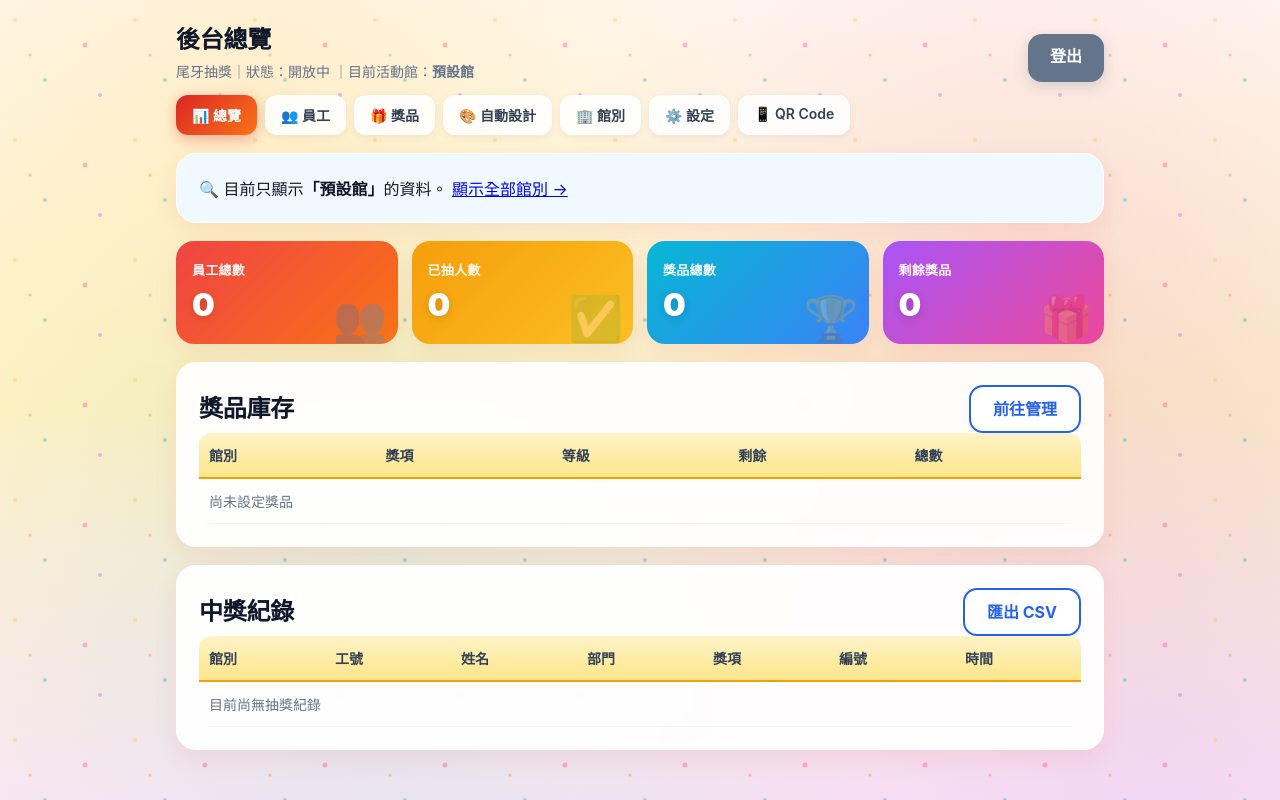
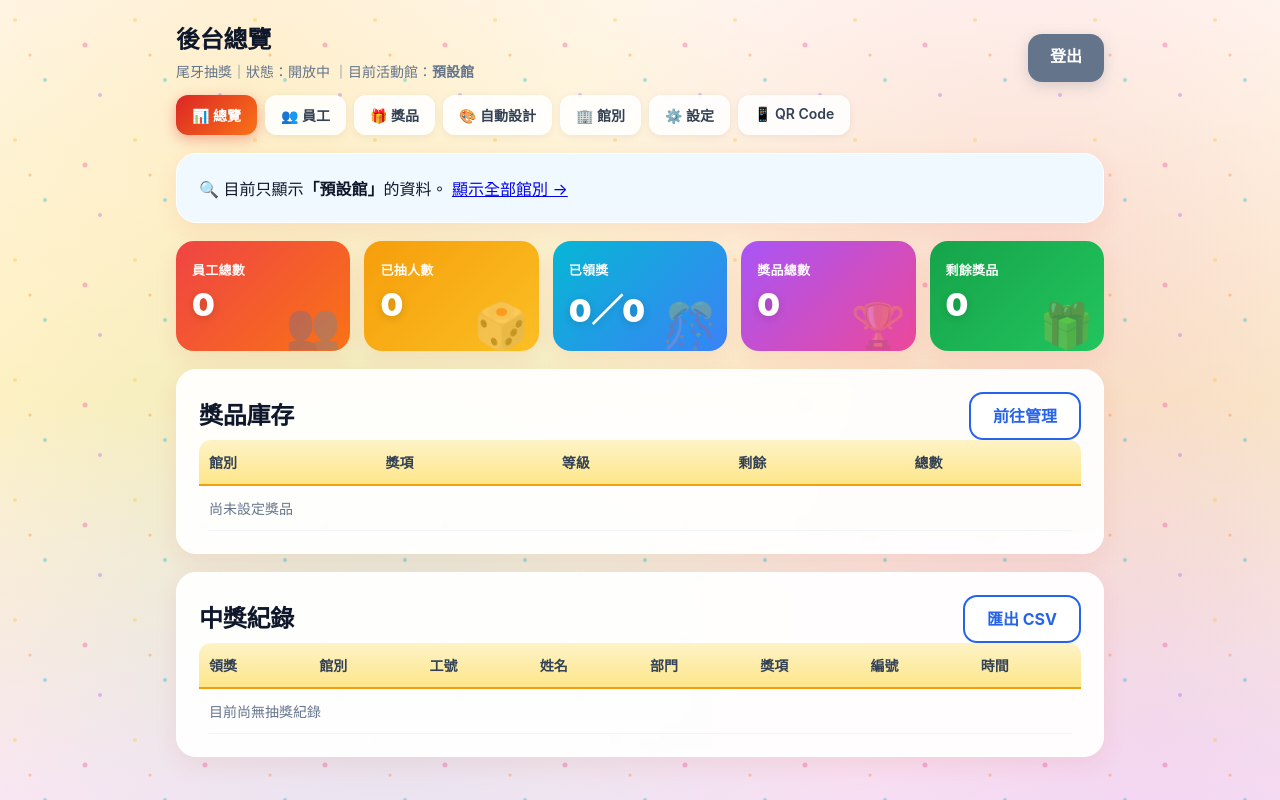
Before and after one commit to hotelb6-ai/lottery_v2, a Flask app: page /admin/ in a window 1280 px wide. Run offline with Flask 3, Linux system fonts and the light colour scheme; the visitor is signed in with stand-in values (Sample User, id 1); data comes from the database, SQL or seed files in the repository; data that the repository does not hold is empty; some libraries are stand-ins or nearby versions.

Commit message:
加中獎領獎勾選 + 已領獎統計 + CSV 匯出

```diff
--- a/app.py
+++ b/app.py
@@ -195,6 +195,8 @@ CREATE TABLE IF NOT EXISTS draws (
     prize_unit_id INTEGER NOT NULL UNIQUE,
     drawn_at TEXT NOT NULL,
     request_id TEXT NOT NULL UNIQUE,
+    claimed INTEGER NOT NULL DEFAULT 0,
+    claimed_at TEXT,
     FOREIGN KEY(employee_id) REFERENCES employees(id),
     FOREIGN KEY(prize_unit_id) REFERENCES prize_units(id)
 );
@@ -256,7 +258,9 @@ CREATE TABLE IF NOT EXISTS draws (
     employee_id INTEGER NOT NULL UNIQUE REFERENCES employees(id),
     prize_unit_id INTEGER NOT NULL UNIQUE REFERENCES prize_units(id),
     drawn_at TEXT NOT NULL,
-    request_id TEXT NOT NULL UNIQUE
+    request_id TEXT NOT NULL UNIQUE,
+    claimed INTEGER NOT NULL DEFAULT 0,
+    claimed_at TEXT
 );
 
 CREATE TABLE IF NOT EXISTS admins (
@@ -299,6 +303,11 @@ def init_db():
             cur.execute(
                 f'ALTER TABLE {table} ADD COLUMN branch_id INTEGER REFERENCES branches(id)'
             )
+    # 遷移：draws 加 claimed / claimed_at
+    if not _has_column(cur, 'draws', 'claimed'):
+        cur.execute('ALTER TABLE draws ADD COLUMN claimed INTEGER NOT NULL DEFAULT 0')
+    if not _has_column(cur, 'draws', 'claimed_at'):
+        cur.execute('ALTER TABLE draws ADD COLUMN claimed_at TEXT')
 
     # 第一次啟動：建管理員
     cur.execute(_translate('SELECT COUNT(*) AS c FROM admins'))
@@ -760,6 +769,12 @@ def admin_dashboard():
                 'JOIN employees e ON e.id = d.employee_id WHERE e.branch_id = ?',
                 (ab_id,),
             ).fetchone()['c'],
+            'claimed_total': db.execute(
+                'SELECT COUNT(*) AS c FROM draws d '
+                'JOIN employees e ON e.id = d.employee_id '
+                'WHERE e.branch_id = ? AND d.claimed = 1',
+                (ab_id,),
+            ).fetchone()['c'],
             'prize_total': db.execute(
                 'SELECT COUNT(*) AS c FROM prize_units pu '
                 'JOIN prizes p ON p.id = pu.prize_id WHERE p.branch_id = ?',
@@ -774,7 +789,8 @@ def admin_dashboard():
         }
         records = db.execute(
             '''
-            SELECT e.employee_no, e.name, e.department, b.name AS branch_name,
+            SELECT d.id AS draw_id, d.claimed, d.claimed_at,
+                   e.employee_no, e.name, e.department, b.name AS branch_name,
                    d.drawn_at, p.name AS prize_name, p.tier AS prize_tier, pu.unit_code
             FROM draws d
             JOIN employees e ON e.id = d.employee_id
@@ -804,12 +820,14 @@ def admin_dashboard():
         summary = {
             'employee_total': db.execute('SELECT COUNT(*) AS c FROM employees WHERE is_active=1').fetchone()['c'],
             'drawn_total': db.execute('SELECT COUNT(*) AS c FROM draws').fetchone()['c'],
+            'claimed_total': db.execute('SELECT COUNT(*) AS c FROM draws WHERE claimed = 1').fetchone()['c'],
             'prize_total': db.execute('SELECT COUNT(*) AS c FROM prize_units').fetchone()['c'],
             'remaining_total': db.execute("SELECT COUNT(*) AS c FROM prize_units WHERE status='AVAILABLE'").fetchone()['c'],
         }
         records = db.execute(
             '''
-            SELECT e.employee_no, e.name, e.department, b.name AS branch_name,
+            SELECT d.id AS draw_id, d.claimed, d.claimed_at,
+                   e.employee_no, e.name, e.department, b.name AS branch_name,
                    d.drawn_at, p.name AS prize_name, p.tier AS prize_tier, pu.unit_code
             FROM draws d
             JOIN employees e ON e.id = d.employee_id
@@ -1777,6 +1795,25 @@ def admin_change_password():
     return redirect(url_for('admin_settings'))
 
 
+@app.route('/admin/draws/<int:draw_id>/toggle_claim', methods=['POST'])
+@admin_required
+def admin_draw_toggle_claim(draw_id):
+    """切換此中獎紀錄的『已領獎』狀態。"""
+    db = get_db()
+    row = db.execute('SELECT claimed FROM draws WHERE id = ?', (draw_id,)).fetchone()
+    if not row:
+        flash('找不到此中獎紀錄', 'error')
+        return redirect(url_for('admin_dashboard'))
+    if row['claimed']:
+        db.execute('UPDATE draws SET claimed=0, claimed_at=NULL WHERE id=?', (draw_id,))
+    else:
+        db.execute('UPDATE draws SET claimed=1, claimed_at=? WHERE id=?',
+                   (now_str(), draw_id))
+    db.commit()
+    # 保留原本查詢參數（filter_branch）
+    return redirect(request.referrer or url_for('admin_dashboard'))
+
+
 @app.route('/admin/export/winners.csv')
 @admin_required
 def admin_export_winners():
@@ -1784,7 +1821,7 @@ def admin_export_winners():
         '''
         SELECT e.employee_no, e.name, e.department,
                p.name AS prize_name, p.tier AS prize_tier,
-               pu.unit_code, d.drawn_at
+               pu.unit_code, d.drawn_at, d.claimed, d.claimed_at
         FROM draws d
         JOIN employees e ON e.id = d.employee_id
         JOIN prize_units pu ON pu.id = d.prize_unit_id
@@ -1794,12 +1831,15 @@ def admin_export_winners():
     ).fetchall()
     output = io.StringIO()
     writer = csv.writer(output)
-    writer.writerow(['工號', '姓名', '部門', '獎項', '等級', '獎品編號', '抽獎時間'])
+    writer.writerow(['工號', '姓名', '部門', '獎項', '等級', '獎品編號',
+                     '抽獎時間', '已領獎', '領獎時間'])
     for r in rows:
         writer.writerow([
             r['employee_no'], r['name'], r['department'] or '',
             r['prize_name'], r['prize_tier'] or '',
             unit_short_filter(r['unit_code']), r['drawn_at'],
+            '是' if r['claimed'] else '否',
+            r['claimed_at'] or '',
         ])
     csv_bytes = '﻿'.encode('utf-8') + output.getvalue().encode('utf-8')
     return Response(
--- a/templates/admin/dashboard.html
+++ b/templates/admin/dashboard.html
@@ -43,7 +43,8 @@
 
 <div class="grid">
   <div class="stat" data-emoji="👥"><strong>員工總數</strong><div class="num">{{ summary.employee_total }}</div></div>
-  <div class="stat" data-emoji="✅"><strong>已抽人數</strong><div class="num">{{ summary.drawn_total }}</div></div>
+  <div class="stat" data-emoji="🎲"><strong>已抽人數</strong><div class="num">{{ summary.drawn_total }}</div></div>
+  <div class="stat" data-emoji="🎊"><strong>已領獎</strong><div class="num">{{ summary.claimed_total }}／{{ summary.drawn_total }}</div></div>
   <div class="stat" data-emoji="🏆"><strong>獎品總數</strong><div class="num">{{ summary.prize_total }}</div></div>
   <div class="stat" data-emoji="🎁"><strong>剩餘獎品</strong><div class="num">{{ summary.remaining_total }}</div></div>
 </div>
@@ -83,11 +84,28 @@
   <div class="table-wrap">
     <table>
       <thead>
-        <tr><th>館別</th><th>工號</th><th>姓名</th><th>部門</th><th>獎項</th><th>編號</th><th>時間</th></tr>
+        <tr><th>領獎</th><th>館別</th><th>工號</th><th>姓名</th><th>部門</th><th>獎項</th><th>編號</th><th>時間</th></tr>
       </thead>
       <tbody>
         {% for r in records %}
-          <tr>
+          <tr class="{{ 'inactive' if r['claimed'] else '' }}">
+            <td style="white-space:nowrap;">
+              <form method="post" action="{{ url_for('admin_draw_toggle_claim', draw_id=r['draw_id']) }}" style="margin:0;">
+                <input type="hidden" name="csrf_token" value="{{ csrf_token }}">
+                {% if r['claimed'] %}
+                  <button class="btn success" type="submit"
+                          title="已領於 {{ r['claimed_at'] }}｜點一下取消"
+                          style="padding:6px 12px;font-size:13px;min-height:auto;">
+                    ✅ 已領
+                  </button>
+                {% else %}
+                  <button class="btn outline" type="submit"
+                          style="padding:6px 12px;font-size:13px;min-height:auto;">
+                    ☐ 未領
+                  </button>
+                {% endif %}
+              </form>
+            </td>
             <td>{{ r['branch_name'] or '—' }}</td>
             <td>{{ r['employee_no'] }}</td>
             <td>{{ r['name'] }}</td>
@@ -97,7 +115,7 @@
             <td>{{ r['drawn_at'] }}</td>
           </tr>
         {% else %}
-          <tr><td colspan="7" class="muted">目前尚無抽獎紀錄</td></tr>
+          <tr><td colspan="8" class="muted">目前尚無抽獎紀錄</td></tr>
         {% endfor %}
       </tbody>
     </table>
```
